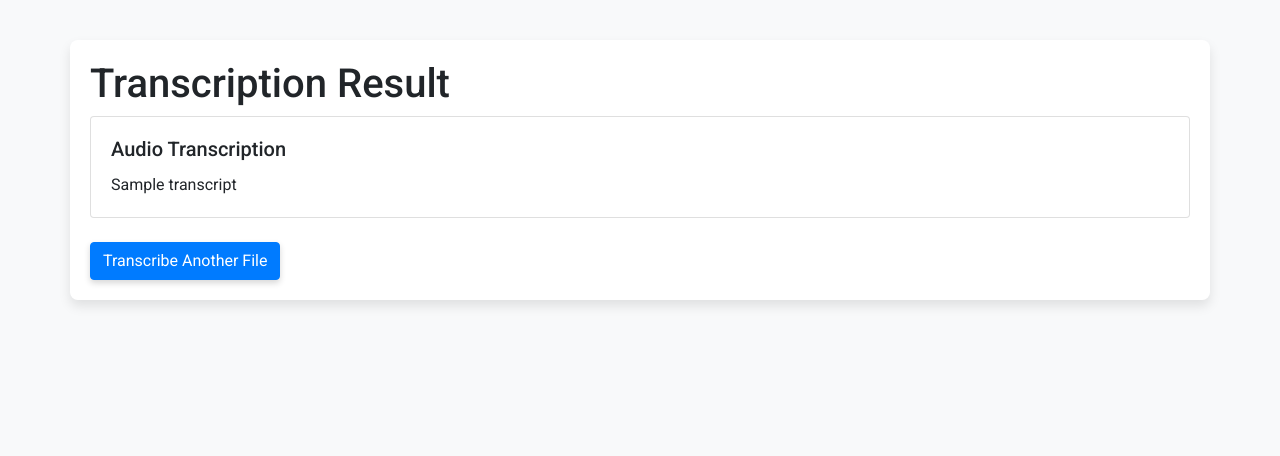
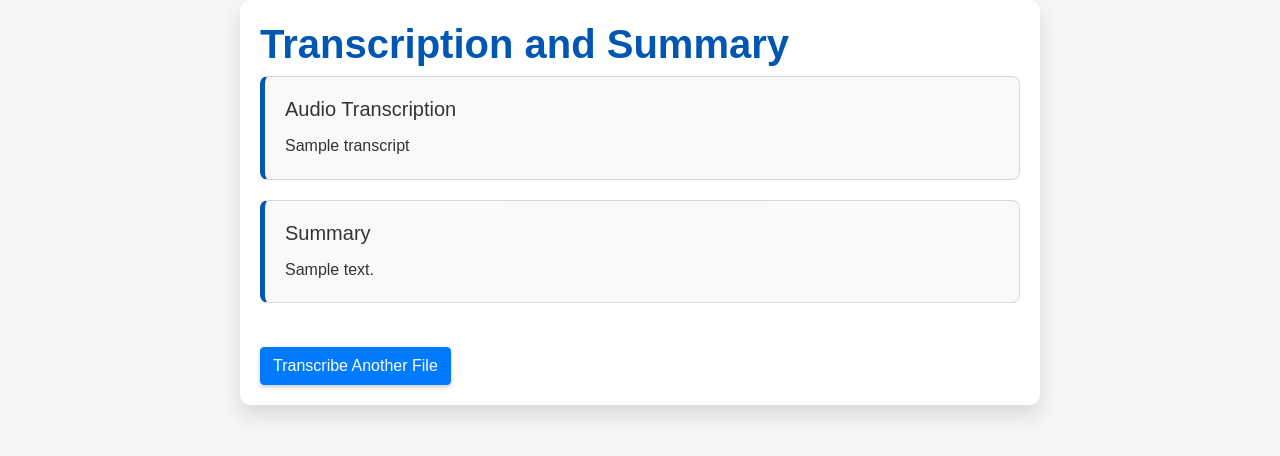
Before and after one commit to VatsalyaBetala/PodcastAIDashboard, a Flask app: template templates/transcription.html in a window 1280 px wide. Shown: the top 456 px of the page. Run offline with Flask 3, Linux system fonts and the light colour scheme; the template is opened without the code that fills it: most values are stand-ins (such as "Sample title", 1, 10 or a date in 2020); some libraries are stand-ins or nearby versions.

Commit message:
Implement summarization feature
This commit adds the ability to generate summaries for transcriptions:
- Integrated Hugging Face's summarization model to summarize the transcribed audio content.
- Created a separate route for summarization, allowing users to get a summarized text version of their transcription.
- Automatically summarize transcriptions after they are generated. (might change later)
- Updated the UI to display both the full transcription and the generated summary.

```diff
--- a/app.py
+++ b/app.py
@@ -1,9 +1,10 @@
-from flask import Flask, request, render_template, redirect, url_for, session, flash
+from flask import Flask, request, render_template, redirect, url_for, session, flash, jsonify
 import tempfile
 import os
 import assemblyai as aai
 from dotenv import load_dotenv
 from flask_session import Session
+from transformers import pipeline
 
 # Load environment variables
 load_dotenv()
@@ -11,9 +12,12 @@ api_key = os.getenv('ASSEMBLYAI_API_KEY')
 aai.settings.api_key = api_key
 
 app = Flask(__name__)
-app.config['SECRET_KEY'] = 'your-secret-key'  # Set a secret key for security purposes
-app.config['SESSION_TYPE'] = 'filesystem'  # Specifies the session type to use
-Session(app)  # Initialize session
+app.config['SECRET_KEY'] = 'your-secret-key'
+app.config['SESSION_TYPE'] = 'filesystem'
+Session(app)
+
+# Summarizer Instance
+summarizer = pipeline('summarization')
 
 @app.route('/', methods=['GET'])
 def index():
@@ -30,13 +34,12 @@ def upload_audio():
         flash("No file selected for uploading", 'error')
         return redirect(url_for('index'))
 
-    # Create a temporary file in the system's temp directory
     temp_file = tempfile.NamedTemporaryFile(delete=False, suffix='.wav')
     file_path = temp_file.name
     file.save(file_path)
-    temp_file.close()  # Explicitly close the file handle
+    temp_file.close()
 
-    session['file_path'] = file_path  # Store the file path in the session
+    session['file_path'] = file_path
     return redirect(url_for('transcribe_audio'))
 
 @app.route('/transcribe', methods=['GET'])
@@ -54,11 +57,20 @@ def transcribe_audio():
             flash(f"Transcription error: {transcript.error}", 'error')
             return render_template('transcription.html', error=transcript.error, transcript=None)
         else:
-            return render_template('transcription.html', transcript=transcript.text, error=None)
+            session['transcript'] = transcript.text  # Store transcript in session
+
+            # Immediately summarize the transcript
+            try:
+                summary = summarizer(transcript.text, max_length=200, min_length=30, do_sample=False)
+                summary_text = summary[0]['summary_text']
+                return render_template('transcription.html', transcript=transcript.text, summary=summary_text, error=None)
+            except Exception as e:
+                flash(f"Summarization error: {str(e)}", 'error')
+                return render_template('transcription.html', transcript=transcript.text, error=str(e))
+
     finally:
-        # Ensure the temporary file is deleted after processing
         os.remove(file_path)
-        session.pop('file_path', None)  # Remove the file path from the session
+        session.pop('file_path', None)
 
 if __name__ == '__main__':
     app.run(debug=True)
--- a/templates/transcription.html
+++ b/templates/transcription.html
@@ -3,53 +3,80 @@
 <head>
     <meta charset="UTF-8">
     <meta name="viewport" content="width=device-width, initial-scale=1.0">
-    <title>Transcription Result</title>
+    <title>Transcription and Summary</title>
     <link href="https://stackpath.bootstrapcdn.com/bootstrap/4.5.2/css/bootstrap.min.css" rel="stylesheet">
-    <link href="https://fonts.googleapis.com/css2?family=Roboto:wght@400;500;700&display=swap" rel="stylesheet">
+    <link href="https://fonts.googleapis.com/css2?family=Roboto:wght@300;400;700&display=swap" rel="stylesheet">
     <style>
         body {
-            background-color: #f8f9fa;
-            font-family: 'Roboto', sans-serif;
-            padding-top: 40px;
+            background-color: #f4f6f8;
+            font-family: 'Poppins', sans-serif;
+            color: #333;
+            line-height: 1.6;
         }
+
         .container {
-            box-shadow: 0 6px 12px rgba(0,0,0,0.1);
-            background: #ffffff;
+            max-width: 800px;
+            margin: auto;
+            background: #fff;
+            box-shadow: 0 10px 20px rgba(0,0,0,0.12);
+            border-radius: 10px;
+            padding: 20px;
+        }
+
+        h1 {
+            color: #0056b3;
+            font-weight: 600;
+        }
+
+        .card {
+            background: #f9f9f9;
+            border-left: 5px solid #0056b3;
+            margin-bottom: 20px;
+            transition: all 0.3s;
             border-radius: 8px;
-            padding: 20px;
-            animation: fadeIn 0.5s ease-out forwards;
         }
+
+        .card:hover {
+            transform: translateY(-5px);
+            box-shadow: 0 12px 24px rgba(0,0,0,0.18);
+        }
+
         .btn-primary {
-            box-shadow: 0 3px 6px rgba(0,0,0,0.16);
-            transition: all 0.3s ease;
+            background-color: #007bff;
+            border-color: #007bff;
+            box-shadow: 0 2px 4px rgba(0,0,0,0.2);
         }
+
         .btn-primary:hover {
-            box-shadow: 0 6px 12px rgba(0,0,0,0.23);
-            transform: translateY(-2px);
+            background-color: #0056b3;
         }
-        .card {
-            transition: transform 0.3s ease, box-shadow 0.3s ease;
-        }
-        .card:hover {
-            transform: scale(1.03);
-            box-shadow: 0 6px 12px rgba(0,0,0,0.18);
+
         }
         @keyframes fadeIn {
-            from { opacity: 0; transform: translateY(30px); }
+            from { opacity: 0; transform: translateY(20px); }
             to { opacity: 1; transform: translateY(0); }
+        }
+        .fade-in {
+            animation: fadeIn 0.5s ease-out forwards;
         }
     </style>
 </head>
 <body>
-    <div class="container">
-        <h1>Transcription Result</h1>
+    <div class="container fade-in">
+        <h1>Transcription and Summary</h1>
         {% if error %}
             <div class="alert alert-danger">{{ error }}</div>
         {% else %}
             <div class="card">
                 <div class="card-body">
                     <h5 class="card-title">Audio Transcription</h5>
-                    <p class="card-text" id="transcript-text"></p>
+                    <p class="card-text" id="transcript-text">{{ transcript }}</p>
+                </div>
+            </div>
+            <div class="card">
+                <div class="card-body">
+                    <h5 class="card-title">Summary</h5>
+                    <p class="card-text" id="summary-text">{{ summary }}</p>
                 </div>
             </div>
         {% endif %}
@@ -58,20 +85,5 @@
     <script src="https://code.jquery.com/jquery-3.5.1.min.js"></script>
     <script src="https://cdn.jsdelivr.net/npm/@popperjs/core@2.5.2/dist/umd/popper.min.js"></script>
     <script src="https://stackpath.bootstrapcdn.com/bootstrap/4.5.2/js/bootstrap.min.js"></script>
-    <script>
-        $(document).ready(function() {
-            var data = "{{ transcript|safe }}"; // Fetching the transcription data safely
-            var i = 0;
-            var speed = 20; // Speed in milliseconds
-            function typeWriter() {
-                if (i < data.length) {
-                    document.getElementById("transcript-text").innerHTML += data.charAt(i);
-                    i++;
-                    setTimeout(typeWriter, speed);
-                }
-            }
-            typeWriter(); // Initiate the typing effect
-        });
-    </script>
 </body>
 </html>
```
Also changed, not shown: 2 other files.
